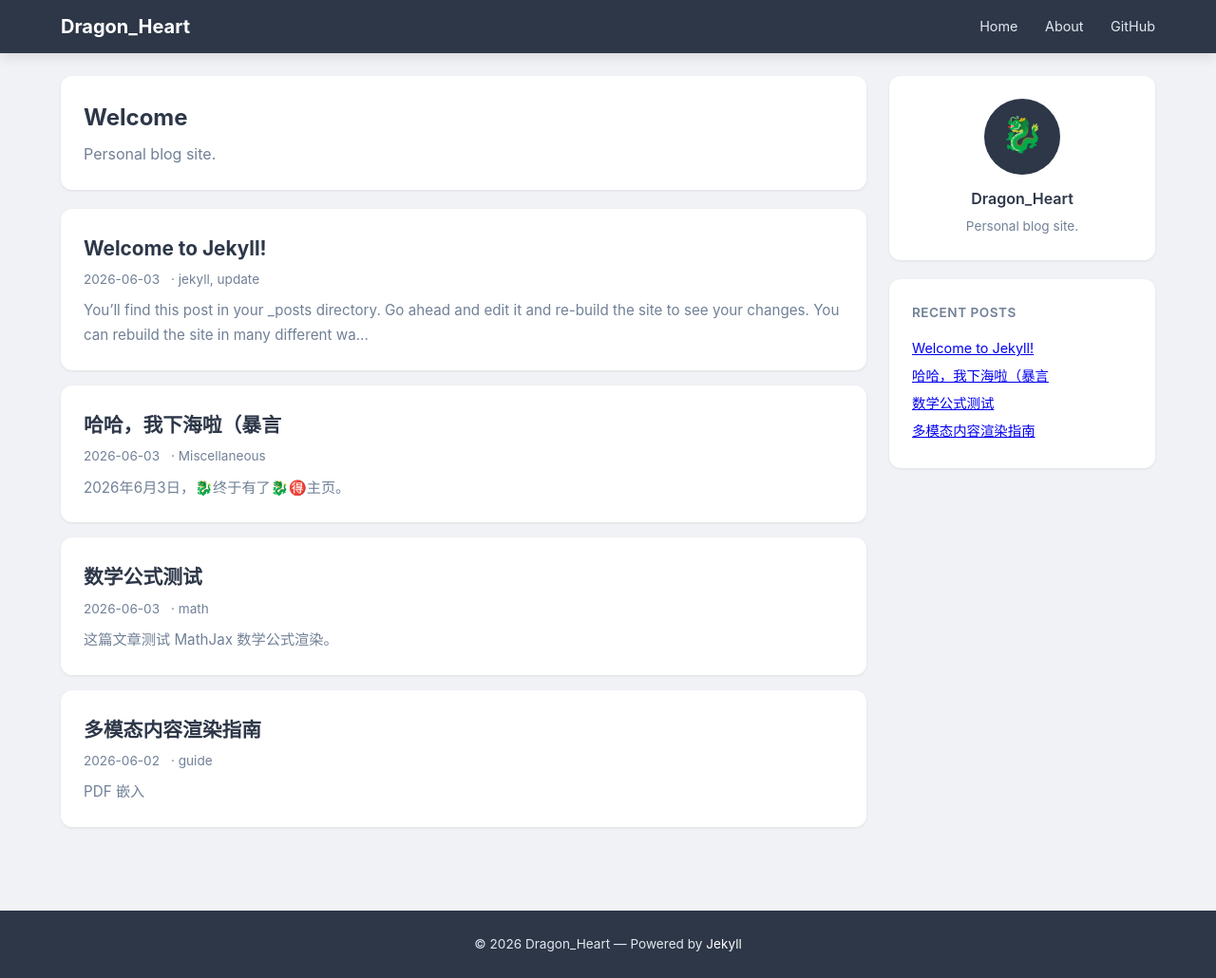
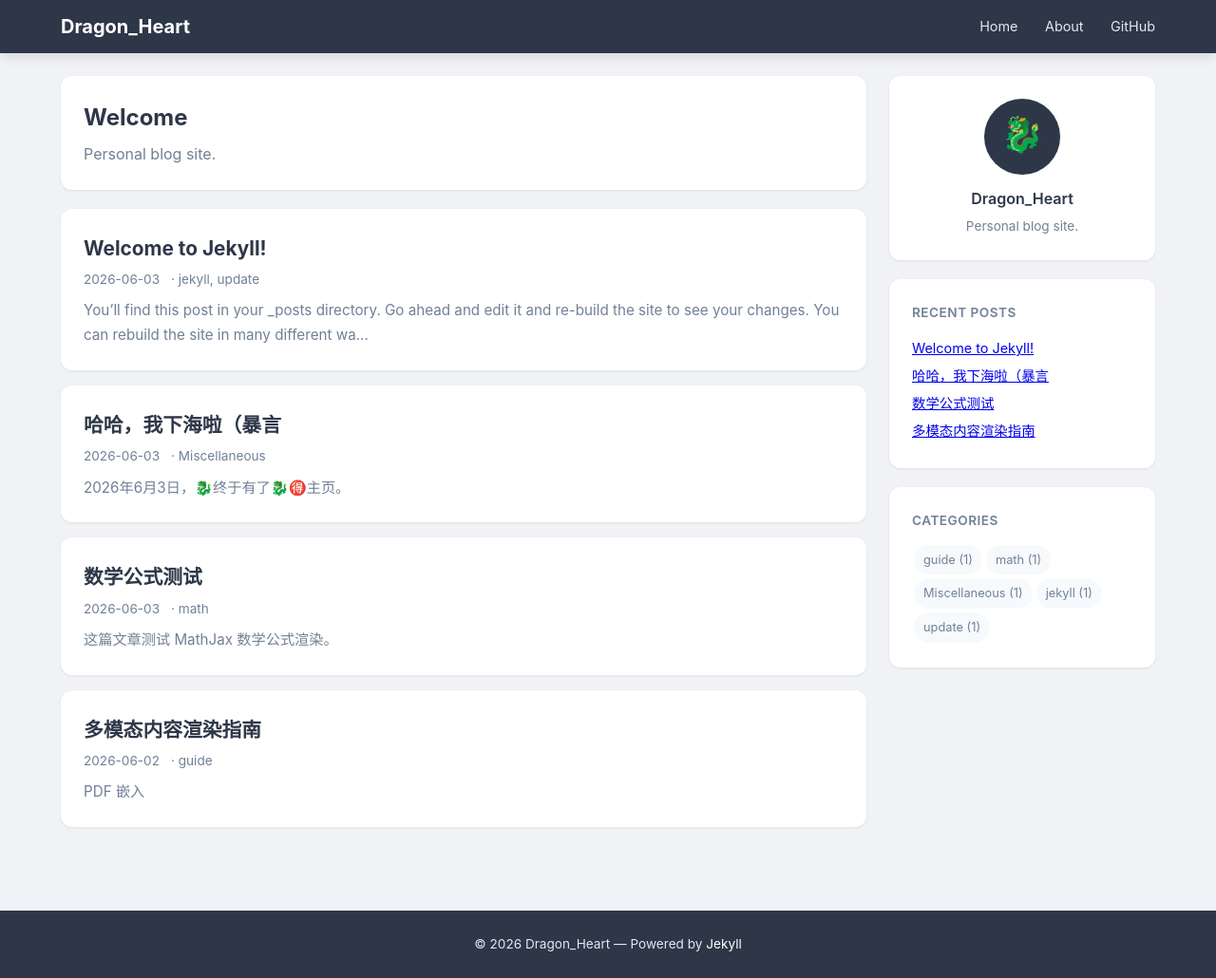
Before and after one commit to as-a-new-comer/Learning-Blog, a Jekyll site: the page built from index.markdown, in a window 1280 px wide and 1030 px high. Shown: the whole window at 95% size. Built offline with Jekyll 4.4.1, drawn with Linux system fonts in a browser that asks for light colours.

Commit message:
Add categories and tags to sidebar

```diff
--- a/_includes/sidebar.html
+++ b/_includes/sidebar.html
@@ -15,4 +15,26 @@
       {%- endfor -%}
     </ul>
   </div>
+
+  {%- if site.categories.size > 0 -%}
+  <div class="card sidebar-card">
+    <div class="sidebar-title">Categories</div>
+    <div style="font-size:0.9rem;line-height:2;">
+      {%- for cat in site.categories -%}
+        <a class="tag" href="{{ '/categories/' | append: cat[0] | relative_url }}">{{ cat[0] }} ({{ cat[1].size }})</a>
+      {%- endfor -%}
+    </div>
+  </div>
+  {%- endif -%}
+
+  {%- if site.tags.size > 0 -%}
+  <div class="card sidebar-card">
+    <div class="sidebar-title">Tags</div>
+    <div style="font-size:0.9rem;line-height:2;">
+      {%- for tag in site.tags -%}
+        <a class="tag" href="{{ '/tags/' | append: tag[0] | relative_url }}">{{ tag[0] }}</a>
+      {%- endfor -%}
+    </div>
+  </div>
+  {%- endif -%}
 </aside>
```
